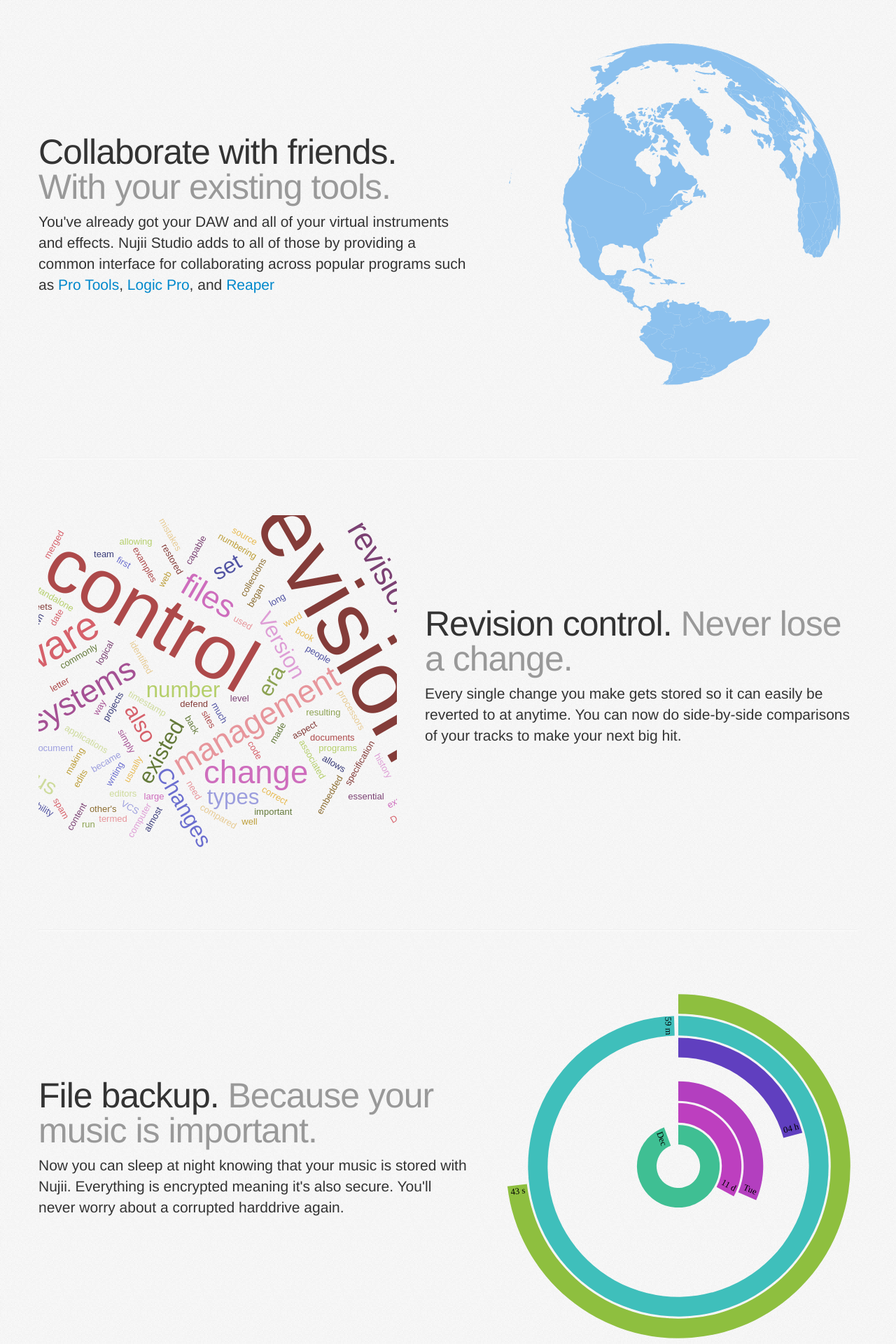
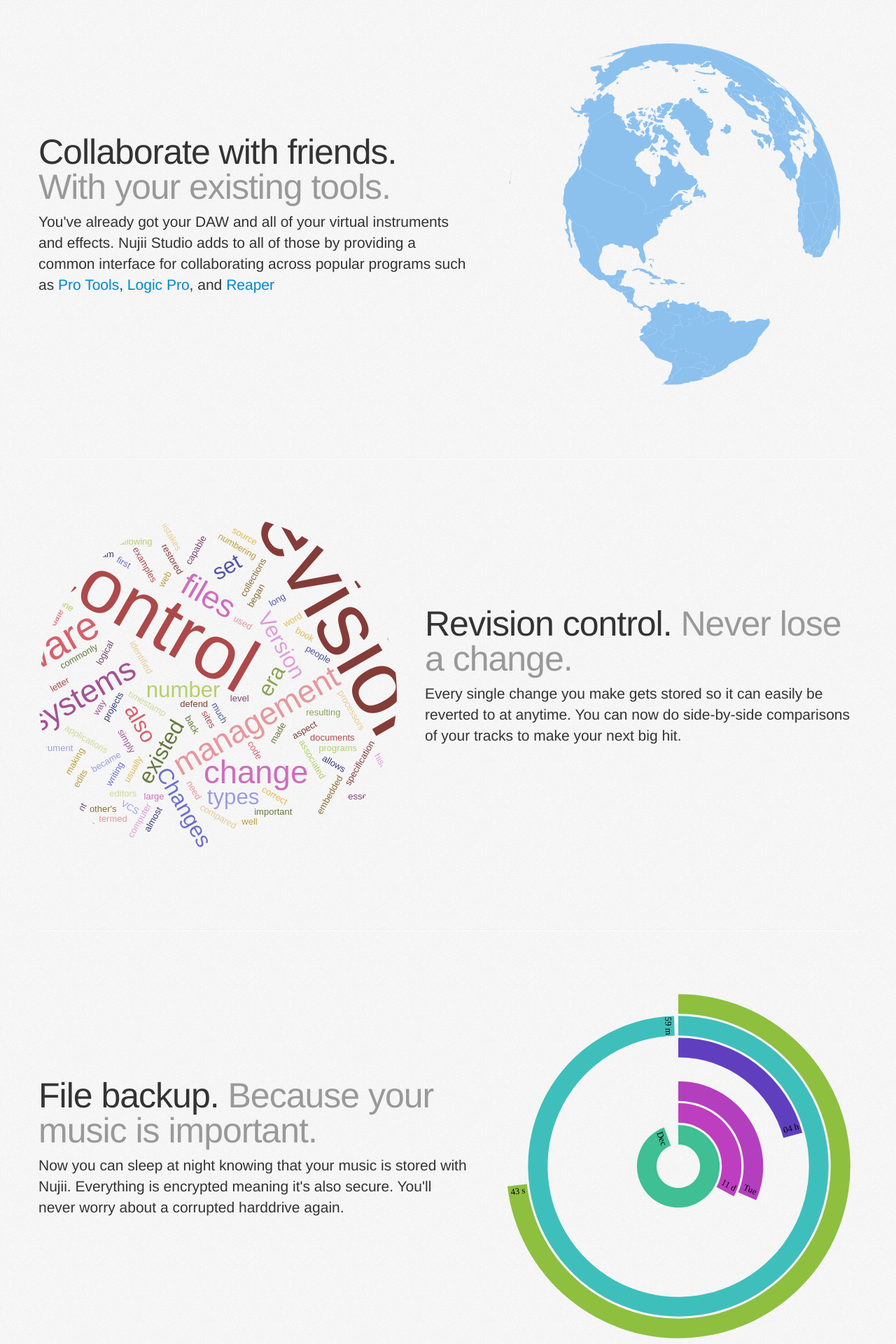
Before and after one commit to nujii/nujii.github.com, a Jekyll site: the page built from index.html, in a window 1280 px wide. Shown: the part 900-2820 px from the top of the page at 70% size. Built offline with Jekyll 4.4.1, drawn with Linux system fonts in a browser that asks for light colours; nearby versions of some CDN libraries; comment, search, counter and statistics services are not loaded.

Commit message:
Circular version control image

```diff
--- a/index.html
+++ b/index.html
@@ -40,7 +40,7 @@ id: about
   <hr class="featurette-divider">
 
   <div class="featurette">
-    <img class="featurette-image pull-left" src="img/version-control.svg">
+    <img class="featurette-image pull-left img-circle" src="img/version-control.svg">
     <h2 class="featurette-heading">Revision control. <span class="muted">Never lose a change.</span></h2>
     <p class="lead">Every single change you make gets stored so it can easily be reverted to at anytime. You can now do side-by-side comparisons of your tracks to make your next big hit.</p>
   </div>
```
